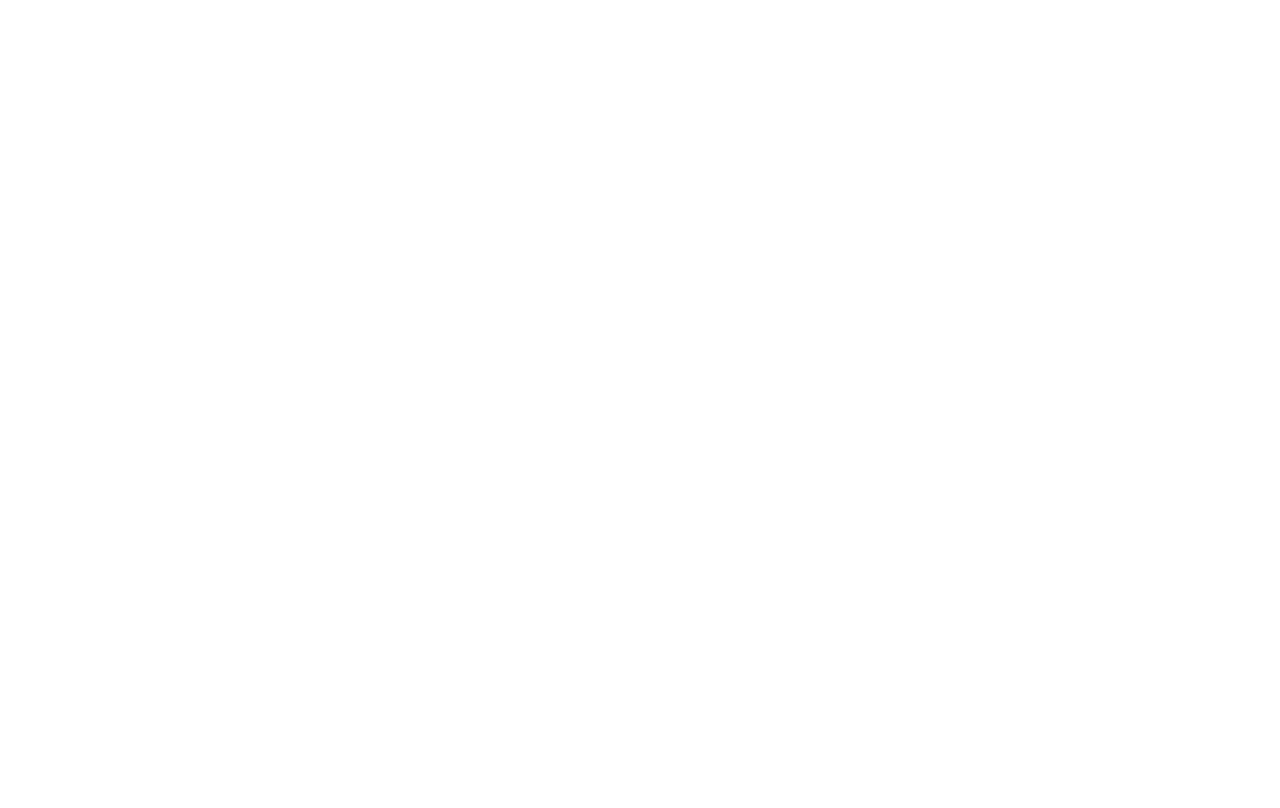
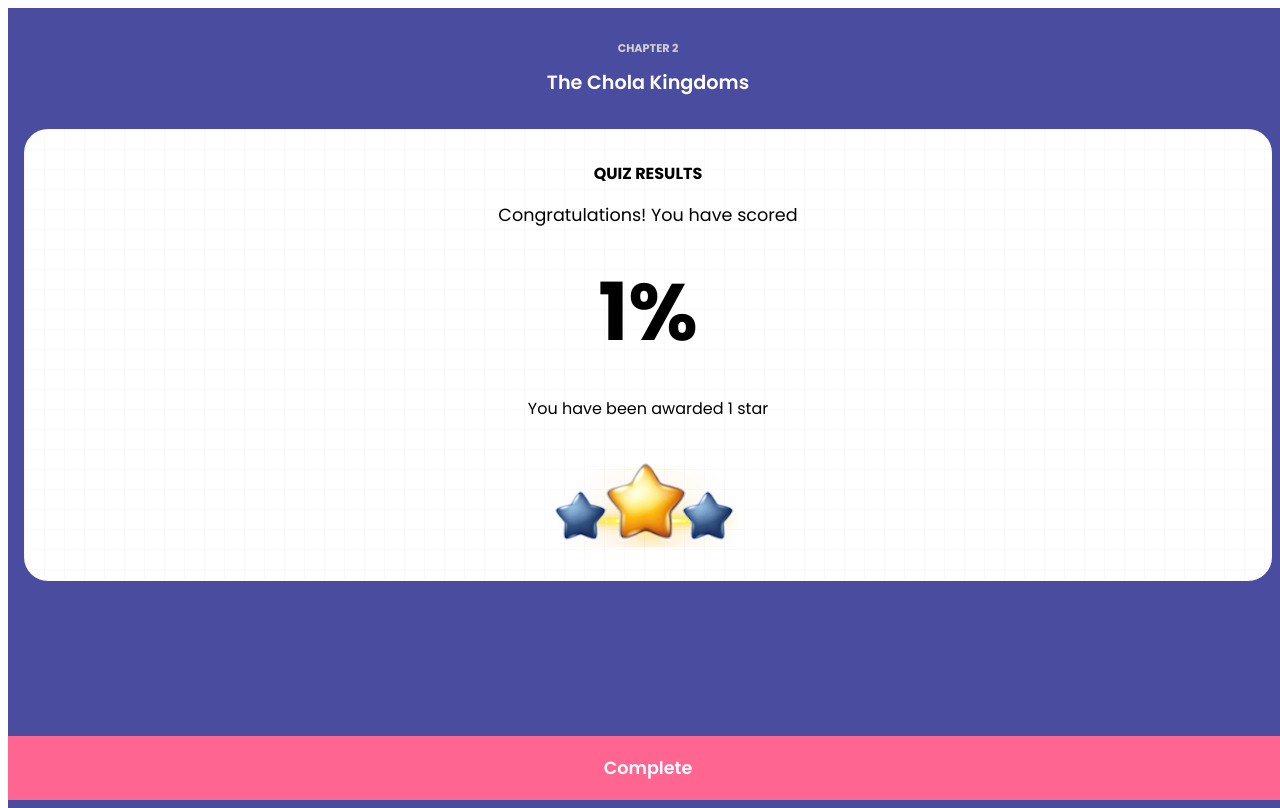
Before and after one commit to JeswinSunsi/MCC, a Vue app in the folder MCCApp/: page /result/1/1 in a window 1280 px wide. Before the commit this address had no page. Built offline with nearby package versions, Linux system fonts and the light colour scheme; the HTML template or start-up script is replaced by a standard one.

Commit message:
Implement results

```diff
--- a/MCCApp/src/components/QuizScreen.vue
+++ b/MCCApp/src/components/QuizScreen.vue
@@ -20,7 +20,7 @@
           correct: showResult && option.isCorrect,
           incorrect: showResult && !option.isCorrect && selectedOption === index
         }"
-        @click="selectOption(index)">
+        @click="selectOption(index, option.isCorrect)">
         <div class="option-text">{{ option.option }}</div>
         <div class="option-circle" :class="{correct: showResult && option.isCorrect,
           incorrect: showResult && !option.isCorrect && selectedOption === index}"></div>
@@ -48,20 +48,21 @@
 
 const router = useRouter();
 
-const progress = ref(40);
-const options = ref([
-  { option: 'The Chola Empire did not build any temples', isCorrectAnswer: false },
-  { option: 'Meenakshi Temple', isCorrectAnswer: false },
-  { option: 'Shore Temple', isCorrectAnswer: false },
-  { option: 'Brihadeshwara Temple', isCorrectAnswer: true }
-]);
+const progress = ref(0);
+let oneBarProgress = 0;
 
 const selectedOption = ref(null);
 const showResult = ref(false);
 
-function selectOption(index) {
+function selectOption(index, correctness) {
   selectedOption.value = index;
   showResult.value = true;
+  if (correctness){
+    answerData.correct = answerData.correct + 1
+  }
+  else {
+    answerData.incorrect = answerData.incorrect + 1
+  }
 }
 
 const qnNow = ref(0)
@@ -69,11 +70,14 @@
 const loading = ref(true)
 const totalQns = ref(0)
 
+let answerData = {"correct": 0, "incorrect": 0}
+
 const loadSubjectData = async () => {
       try {
         const response = await fetch(`/public/questions/history/1/mcq.json`)
         quizData.value = await response.json()
         totalQns.value = quizData.value.length
+        oneBarProgress = 100 / totalQns.value
       } catch (error) {
         console.error(`Error loading quiz data:`, error)
         quizData.value = []
@@ -85,10 +89,24 @@
 
 function continueToNextQn(){
   if (qnNow.value == (totalQns.value - 1)){
-    router.push("/result")
+    let stars = 0;
+    const finalAnswerData = (answerData.correct / totalQns.value) * 100
+    if (finalAnswerData < 40){
+      stars = 1
+    }
+    else if (finalAnswerData < 80){
+      stars = 2
+    }
+    else {
+      stars = 3
+    }
+    router.push(`/result/${finalAnswerData}/${stars}`)
   }
-  qnNow.value++;
-  showResult.value = false;
+  else {
+    qnNow.value++;
+    progress.value = progress.value + oneBarProgress
+    showResult.value = false;
+  }
 }
 </script>
 
--- /dev/null
+++ b/MCCApp/src/components/ResultScreen.vue
@@ -0,0 +1,130 @@
+<template>
+    <div class="quiz-container">
+      <div class="header">
+        <div class="chapter-label">CHAPTER 2</div>
+        <div class="chapter-title">The Chola Kingdoms</div>
+      </div>
+
+      <div class="results-card">
+        <div class="quiz-results-label">QUIZ RESULTS</div>
+
+        <div class="congrats-message">
+          Congratulations! You have scored
+        </div>
+
+        <div class="score-percentage">{{figure}}%</div>
+
+        <div class="stars-awarded">
+          You have been awarded {{ stars }} {{stars > 1 ? 'stars' : 'star'}}
+        </div>
+
+        <img src="../assets/3star.png" alt="3 Stars" class="stars" v-if="stars == 3">
+        <img src="../assets/2star.png" alt="3 Stars" class="stars" v-if="stars == 2">
+        <img src="../assets/1star.png" alt="3 Stars" class="stars" v-if="stars == 1">
+    </div>
+
+      <div class="complete-button" @click="$router.push('/')">
+        Complete
+      </div>
+    </div>
+  </template>
+
+  <script setup>
+  import { ref} from "vue"
+  import { useRoute } from 'vue-router';
+  const route = useRoute();
+
+  const figure = ref(route.params.figure)
+  const stars = ref(route.params.stars)
+  </script>
+
+  <style scoped>
+  .quiz-container {
+    display: flex;
+    flex-direction: column;
+    width: 100%;
+    background-color: #4a4ca0;
+    position: relative;
+    font-family: sans-serif;
+    height: 100%;
+    background-size: 20px 20px;
+    font-family: Poppins;
+  }
+
+  .header {
+    display: flex;
+    flex-direction: column;
+    align-items: center;
+    padding: 2rem 1rem;
+    color: white;
+    text-align: center;
+  }
+
+  .chapter-label {
+  font-size: 0.7rem;
+  color: #D1D1D1;
+  font-weight: 700;
+  margin-bottom: 0.7rem;
+}
+
+.chapter-title {
+  font-size: 1.2rem;
+  font-weight: 600;
+}
+
+  .results-card {
+    background-color: white;
+    border-radius: 1.5rem;
+    margin: 0 1rem;
+    padding: 2rem 1rem;
+    display: flex;
+    flex-direction: column;
+    align-items: center;
+    text-align: center;
+    background-image: linear-gradient(rgba(200, 200, 200, 0.1) 1px, transparent 1px),
+                      linear-gradient(90deg, rgba(200, 200, 200, 0.1) 1px, transparent 1px);
+    background-size: 20px 20px;
+  }
+
+  .quiz-results-label {
+    font-weight: bold;
+    margin-bottom: 1rem;
+  }
+
+  .congrats-message {
+    margin-bottom: 1rem;
+    font-size: 1.1rem;
+  }
+
+  .score-percentage {
+    font-size: 5rem;
+    font-weight: bold;
+    margin: 0.5rem 0;
+  }
+
+  .stars-awarded {
+    margin: 1rem 0 2rem 0;
+  }
+
+
+
+  .stars {
+    height: 6rem;
+    width: auto;
+  }
+
+  .complete-button {
+    width: 100%;
+  position: fixed;
+  bottom: 0;
+  height: 4rem;
+  background-color: #FE6591;
+  display: flex;
+  justify-content: center;
+  align-items: center;
+  font-weight: 600;
+  font-size: 1.1rem;
+  color: #FFFFFF;
+  }
+
+  </style>
--- a/MCCApp/src/router/index.js
+++ b/MCCApp/src/router/index.js
@@ -3,11 +3,13 @@
 import HomeScreen from '../components/HomeScreen.vue'
 import IntroScreen from '../components/IntroScreen.vue'
 import QuizScreen from '../components/QuizScreen.vue'
+import ResultScreen from '../components/ResultScreen.vue'
 
 const routes = [
   { path: '/', component: HomeScreen },
   { path: '/intro', component: IntroScreen },
-  { path: '/quiz', component: QuizScreen }
+  { path: '/quiz', component: QuizScreen },
+  { path: '/result/:figure/:stars', component: ResultScreen },
 ]
 
 const router = createRouter({
```
